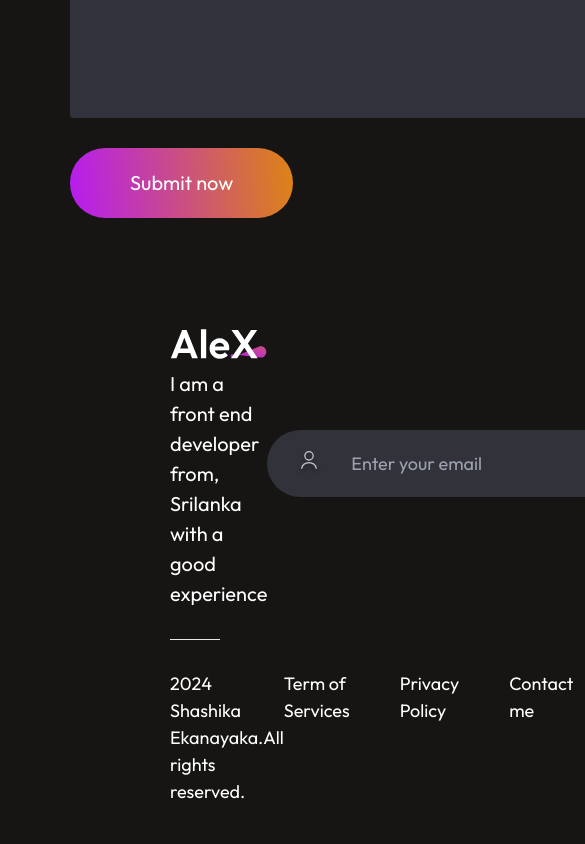
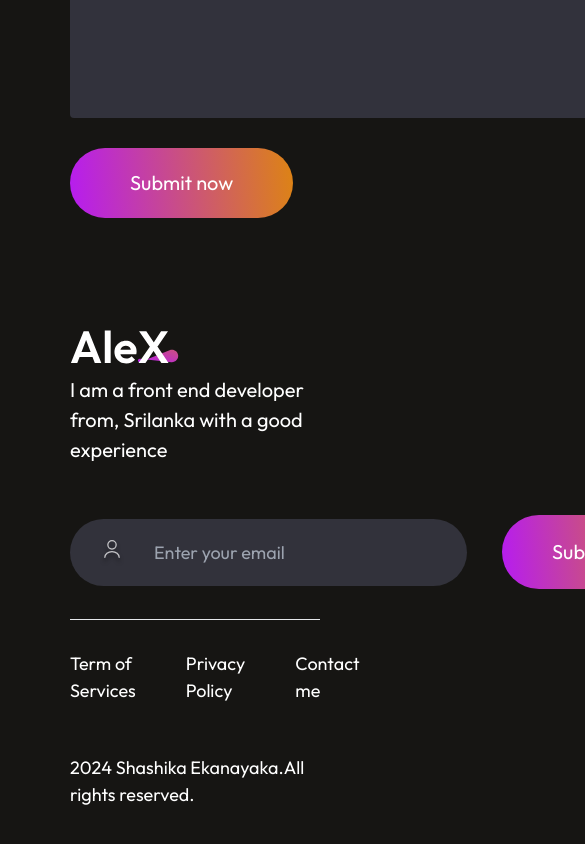
Before and after one commit to Shashika2001/portfolio, a React (Vite) app in the folder portfolio-react/: page / in a window 390 px wide. Shown: the part 5982-6826 px from the top of the page, 585 px wide, since content can reach past the window. Before the commit the page ends 6787 px from the top, so only its background shows below. Built offline with nearby package versions, Linux system fonts and the light colour scheme.

Commit message:
complete footer with mobile responsive

```diff
--- a/portfolio-react/src/components/Footer/Footer.css
+++ b/portfolio-react/src/components/Footer/Footer.css
@@ -59,3 +59,16 @@
     transform: scale(1.1);
     transition: 0.3s;
 }
+@media(max-width:768px){
+    .footer{margin: 50px 70px;
+    }
+    .footer-top{
+        flex-direction: column;
+        gap: 50px;
+    }
+    .footer-bottom{
+        display: flex;
+        flex-direction: column-reverse;
+        margin-bottom: 50px;
+    }
+}
```
